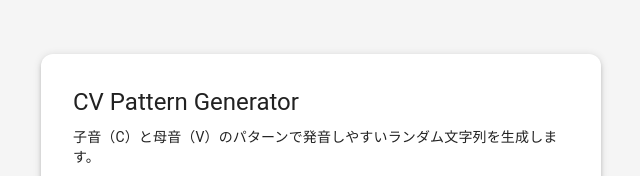
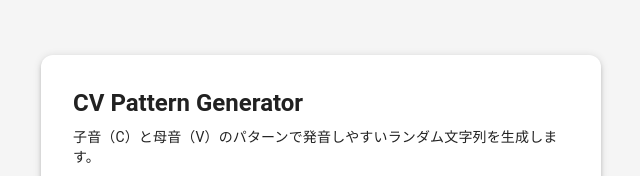
Before and after one commit to l7u7ch/playground, a Next.js app: page / in a window 1280 px wide. Shown: the part 103-279 px from the top of the page, without its empty margins (319-959 px from the left). Built offline with nearby package versions, Linux system fonts and the light colour scheme.

Commit message:
fix(page): Typographyのスタイルpropsをsxへ移動してビルドエラーを修正
- MUI 9ではfontWeight・fontFamily等を直接propsに渡せないため修正

```diff
--- a/src/app/page.tsx
+++ b/src/app/page.tsx
@@ -44,7 +44,7 @@ export default function Home() {
       }}
     >
       <Paper elevation={3} sx={{ maxWidth: 560, width: "100%", p: 4, borderRadius: 3 }}>
-        <Typography variant="h5" fontWeight="bold" gutterBottom>
+        <Typography variant="h5" sx={{ fontWeight: "bold", mb: 1 }} gutterBottom>
           CV Pattern Generator
         </Typography>
         <Typography variant="body2" color="text.secondary" sx={{ mb: 3 }}>
@@ -106,9 +106,7 @@ export default function Home() {
                     alignItems: "center",
                   }}
                 >
-                  <Typography fontFamily="monospace" fontSize={16} letterSpacing={1}>
-                    {r}
-                  </Typography>
+                  <Typography sx={{ fontFamily: "monospace", fontSize: 16, letterSpacing: 1 }}>{r}</Typography>
                   <IconButton size="small" onClick={() => handleCopy(r, i)}>
                     {copiedIndex === i ? (
                       <CheckIcon fontSize="small" color="success" />
```
